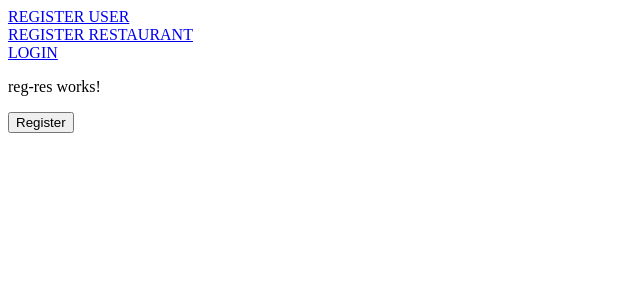
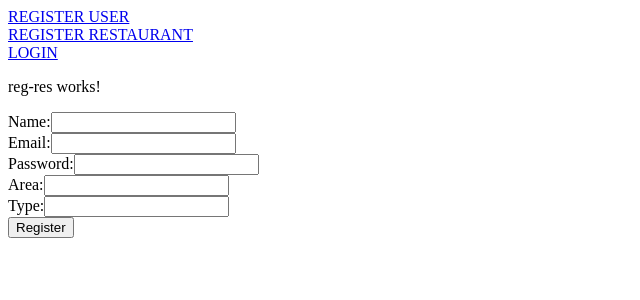
Before and after one commit to Madhulpandey/Restaurant-Reservation-System, an Angular app: page /regRes in a window 1280 px wide. Shown: the top 300 px of the page, without its empty margins (0-640 px from the left). Built offline with nearby package versions, Linux system fonts and the light colour scheme.

Commit message:
Restaurant Authentication done

```diff
--- a/src/app/login/login.component.html
+++ b/src/app/login/login.component.html
@@ -2,4 +2,7 @@
 ENTER EMAIL:<input type="text" [(ngModel)]="mail"><br>
 ENTER PWD:<input type="text" [(ngModel)]="pwd"><br>
 
+Resturant:<input type="radio" name="selection" [(ngModel)]="selec" value="Res">
+User:<input type="radio" name="selection" [(ngModel)]="selec" value="user">
+
 <input type="button" (click)="login()" value="login">
--- a/src/app/login/login.component.ts
+++ b/src/app/login/login.component.ts
@@ -1,5 +1,6 @@
 import { Component, OnInit } from '@angular/core';
 import { Router } from '@angular/router';
+import { ResAuthService } from '../res-auth.service';
 import { UserAutService } from '../user-aut.service';
 
 @Component({
@@ -9,15 +10,29 @@ import { UserAutService } from '../user-aut.service';
 })
 export class LoginComponent implements OnInit {
 
-  constructor(private auth:UserAutService,private router:Router) { }
+  constructor(private uAuth:UserAutService,private router:Router,private rAuth:ResAuthService) { }
   mail:string=""
   pwd:string=""
+  selec:any=""
 
   ngOnInit(): void {
   }
   login(){
-    this.auth.login(this.mail,this.pwd)
-    //this.router.navigateByUrl("/userHP")
+    //console.log(this.selec);
+    if(this.selec=="user"){
+      //console.log(this.auth.signedInUser);
+      this.uAuth.login(this.mail,this.pwd)
+      if(this.uAuth.signedInUser.email==this.mail){
+        this.router.navigateByUrl("/userHP")
+      }
+    }else{
+      this.rAuth.logRestaurant(this.mail,this.pwd)
+      if(this.rAuth.loggedRest.resEmail==this.mail){
+        this.router.navigateByUrl("/resHP")
+      }
+    }
+
+
   }
 
 }
--- a/src/app/model/restaurant.ts
+++ b/src/app/model/restaurant.ts
@@ -1,2 +1,14 @@
 export class Restaurant {
+    resName:string
+    resEmail:string
+    resPwd:string
+    resArea:string
+    resType:string
+    constructor(){
+        this.resName=""
+        this.resEmail=""
+        this.resPwd=""
+        this.resArea=""
+        this.resType=""
+    }
 }
--- a/src/app/reg-res/reg-res.component.html
+++ b/src/app/reg-res/reg-res.component.html
@@ -1,2 +1,8 @@
 <p>reg-res works!</p>
-<input type="button" (click)="register()" value="Register">
+Name:<input type="text" [(ngModel)]="rest.resName"><br>
+Email:<input type="text" [(ngModel)]="rest.resEmail"><br>
+Password:<input type="text" [(ngModel)]="rest.resPwd"><br>
+Area:<input type="text" [(ngModel)]="rest.resArea"><br>
+Type:<input type="text" [(ngModel)]="rest.resType"><br>
+
+<input type="button" value="Register" (click)="registerRest()">
--- a/src/app/reg-res/reg-res.component.ts
+++ b/src/app/reg-res/reg-res.component.ts
@@ -1,4 +1,6 @@
 import { Component, OnInit } from '@angular/core';
+import { Restaurant } from '../model/restaurant';
+import { ResAuthService } from '../res-auth.service';
 
 @Component({
   selector: 'app-reg-res',
@@ -7,11 +9,12 @@ import { Component, OnInit } from '@angular/core';
 })
 export class RegResComponent implements OnInit {
 
-  constructor() { }
+  rest:Restaurant=new Restaurant
+  constructor(private authRes:ResAuthService) { }
 
   ngOnInit(): void {
   }
-  register(){
-
+  registerRest(){
+    this.authRes.registerRestaurant(this.rest)
   }
 }
--- /dev/null
+++ b/src/app/res-auth.service.ts
@@ -0,0 +1,26 @@
+import { Injectable } from '@angular/core';
+import { Restaurant } from './model/restaurant';
+
+@Injectable({
+  providedIn: 'root'
+})
+export class ResAuthService {
+
+  restaurants:Restaurant[]=[]
+  loggedRest:Restaurant=new Restaurant
+  constructor() { }
+
+  registerRestaurant(r:Restaurant){
+    this.restaurants.push(r)
+    console.log(this.restaurants);
+
+  }
+  logRestaurant(e:string,p:string){
+    let x=0
+    for(x=0;x<this.restaurants.length;x++){
+      if(this.restaurants[x].resEmail==e && this.restaurants[x].resPwd==p){
+        this.loggedRest=this.restaurants[x]
+      }
+    }
+  }
+}
--- a/src/app/user-aut.service.ts
+++ b/src/app/user-aut.service.ts
@@ -12,7 +12,7 @@ export class UserAutService {
   // password:string
   // address:string
   users:User[]=[]
-  signedInUser:User=new User;
+  signedInUser:User={firstName:"",lastName:"",address:"",email:"lol",password:""};
   constructor() {  }
   register(u:User){
     this.users.push(u)
@@ -22,7 +22,7 @@ export class UserAutService {
     let x=0
     for(x=0;x<this.users.length;x++){
       if(this.users[x].email==e && this.users[x].password==p){
-        alert("logged in")
+        //alert("logged in")
         this.signedInUser=this.users[x]
       }
     }
```
Also changed, not shown: 1 other file (tests, documents, lock files or other folders).
